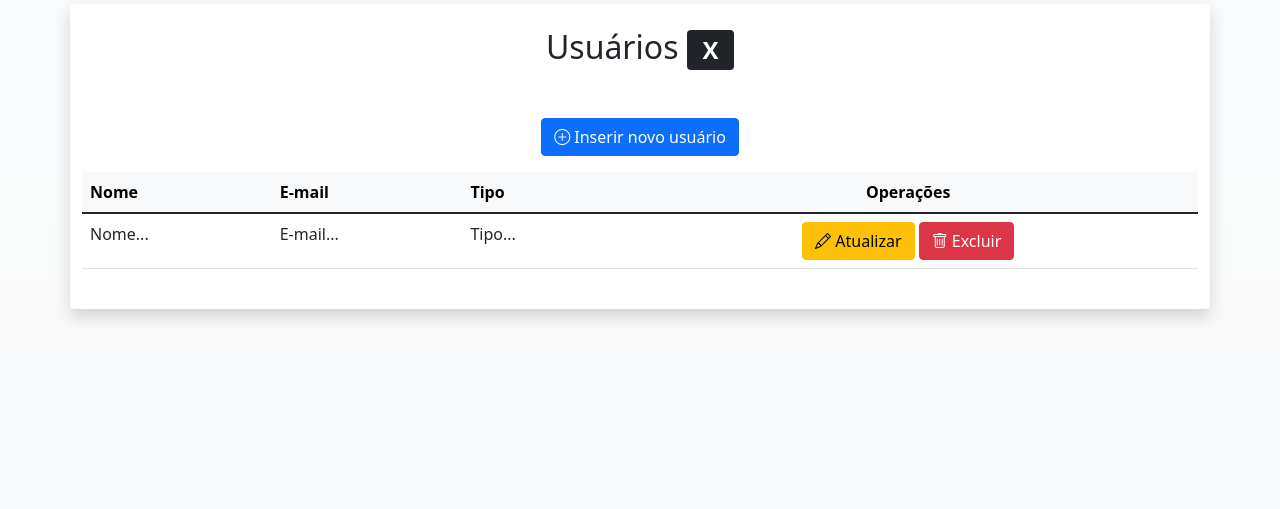
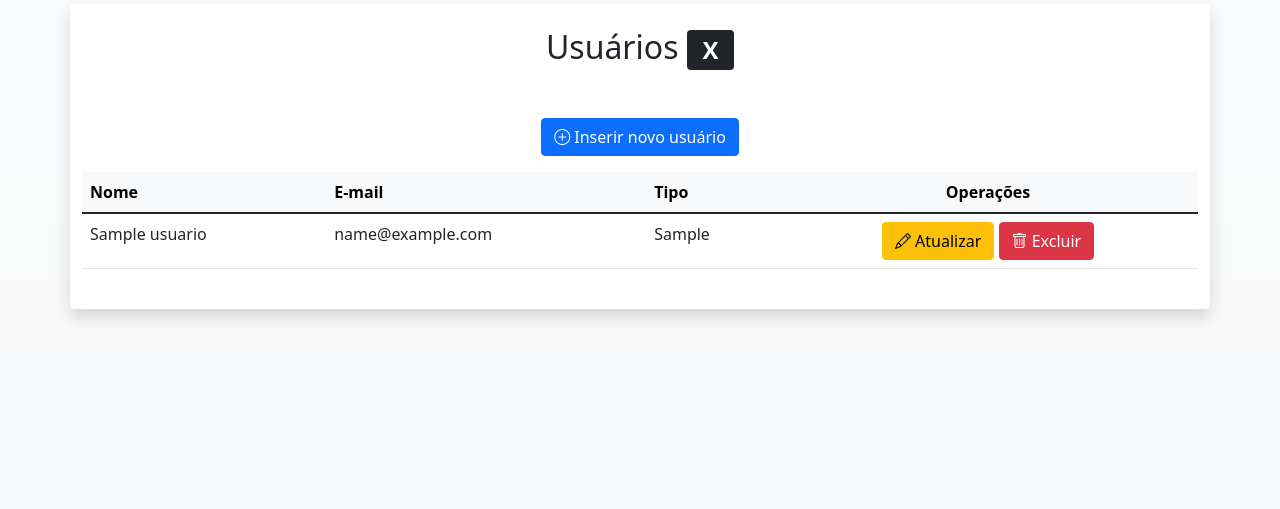
Before and after one commit to ricardoshiga/microblog-ricardo, a PHP site: page /admin/usuarios.php in a window 1280 px wide. Shown: the part 73-582 px from the top of the page. Run offline with PHP 8.4, Linux system fonts and the light colour scheme; tables that the repository leaves empty or names only in its code hold one stand-in row (values such as "Sample post"); some libraries are stand-ins or nearby versions.

Commit message:
inserindo usuarios

```diff
--- a/admin/usuarios.php
+++ b/admin/usuarios.php
@@ -1,6 +1,12 @@
 <?php
+require_once "../inc/funcoes-usuarios.php";
 require_once "../inc/cabecalho-admin.php";
+
+/* Chamamos a função lerUsuarios, ao terminar de fazer os processos de comsulta, esta função retorna um array contendo os dados de cada usuário; e guardamos estes dados na variável abaixo. */
+$usuarios = lerUsuarios($conexao);
+
 ?>
+
 
 
 <div class="row">
@@ -30,10 +36,15 @@ require_once "../inc/cabecalho-admin.php";
 
 				<tbody>
 
+<!-- Começar o foreach -->
+
+
+<?php foreach ($usuarios as $usuario) { ?>
+
 					<tr>
-						<td> Nome... </td>
-						<td> E-mail... </td>
-						<td> Tipo... </td>
+						<td> <?= $usuario["nome"] ?> </td>
+						<td> <?= $usuario["email"] ?>  </td>
+						<td> <?= $usuario["tipo"] ?>  </td>
 						<td class="text-center">
 							<a class="btn btn-warning"
 							href="usuario-atualiza.php">
@@ -46,7 +57,9 @@ require_once "../inc/cabecalho-admin.php";
 							</a>
 						</td>
 					</tr>
-
+					<?php }
+					?>
+<!-- terminar o foreach -->
 				</tbody>
 			</table>
 	</div>
--- a/inc/conecta.php
+++ b/inc/conecta.php
@@ -11,9 +11,11 @@ $conexao = mysqli_connect($servidor, $usuario, $senha, $banco);
 /* Definindo o chatset UTF8 tambem para a comunicação com o banco de dados */
 mysqli_set_charset($conexao, "utf8");
 
+/* Teste de conecção
+Se der algum problema, para tudo (DIE) e mostra o erro */
 if( !$conexao ) {
     die(mysqli_connect_error($conexao));
-} else {
+} /* else {
     //Senão, deu tudo certo!
     echo "<p>Beleza, banco conectado!</p>";
-}
+} */
--- /dev/null
+++ b/inc/funcoes-usuarios.php
@@ -0,0 +1,42 @@
+<?php
+/* Careegando o script de acesso ao servidor de BD */
+require "conecta.php";
+
+//Usada em admin/usuario-insere.php
+function inserirUsuario($conexao, $nome, $email, $senha, $tipo){
+
+    /* Variavel montada com o comando SQL para INSERT dos
+    dasos capturados através do formulário */
+   $sql = "INSERT INTO usuarios(nome, email, senha, tipo) VALUES('$nome', '$email', '$senha', '$tipo')";
+
+   /* Executando o comando SQL montado acima */
+   mysqli_query($conexao, $sql) or die(mysqli_error($conexao));
+
+
+} //fim inserirUsuario
+
+// USada em usuarios.php
+function lerUsuarios($conexao){
+    //MOntando o comando SQL SELECT para leitura dos usuarios
+    $sql = "SELECT nome, email, tipo FROM usuarios ORDER BY nome";
+
+     // Guardando o resultado da operação de consulta SELECT
+    $resultado = mysqli_query($conexao, $sql )
+    or die(mysqli_error($conexao));
+
+    /* Criando um array vazio que receberá outros arrays contendo os dados de cada usuário */
+    $usuarios = [];
+
+    /* Loop while (enquanto) que a cada ciclo de repetição, erá extrair os dados de cada usuário provenientes do resultado da consulta. Essa extração é feita pela função mysqli_fetch_assoc e é guardada na variável $usuario. */
+    while($usuario = mysqli_fetch_assoc($resultado)){
+
+        /* Pegamos os dados de cada $usuario (array),
+        e os colocamos dentro (array_push)
+        do grande array $usuarios. */
+        array_push($usuarios, $usuario);
+    }
+
+    /* Levamos para fora da função a matriz $usuarios, contendo os dados de cada $usuario*/
+    return $usuarios;
+
+} //fim de lerUsuarios
```
Also changed, not shown: admin/usuario-insere.php (+21 -0 lines).
